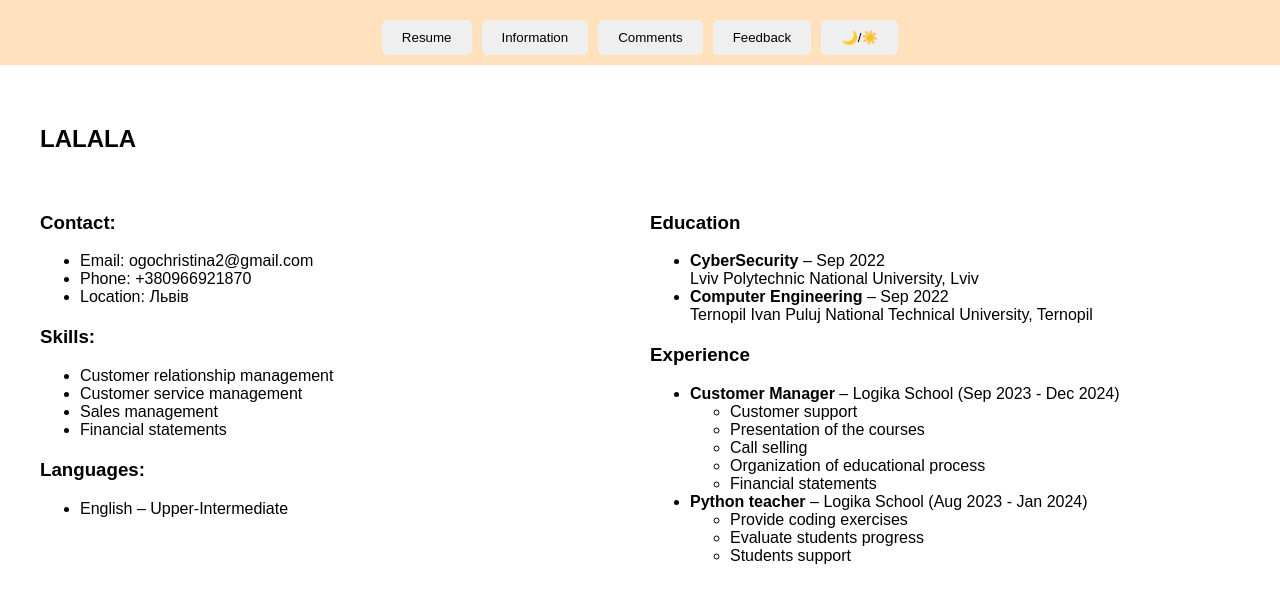
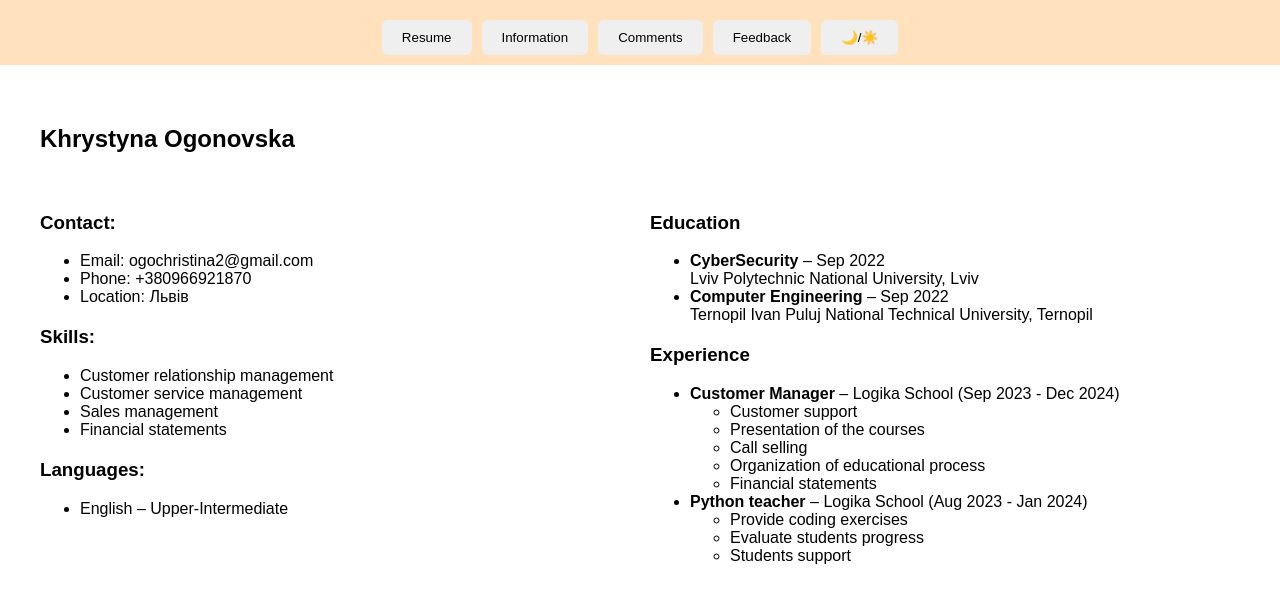
Before and after one commit to Chi-ogo/labaweb, a plain HTML site: page index.html in a window 1280 px wide. Drawn offline with Linux system fonts and the light colour scheme; no server answers.

Commit message:
Змінила ім'яgit

```diff
--- a/index.html
+++ b/index.html
@@ -19,7 +19,7 @@
     <div class="container">
       <div class="header">
         <div>
-          <h1>LALALA</h1>
+          <h1>Khrystyna Ogonovska</h1>
         </div>
       </div>
 
```
